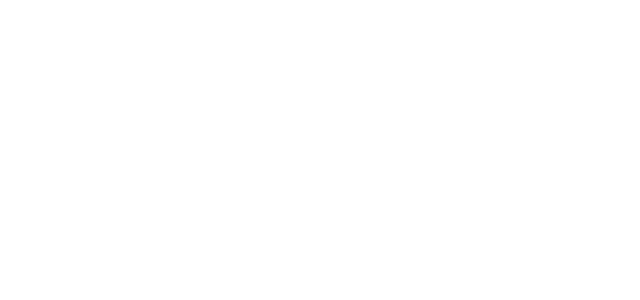
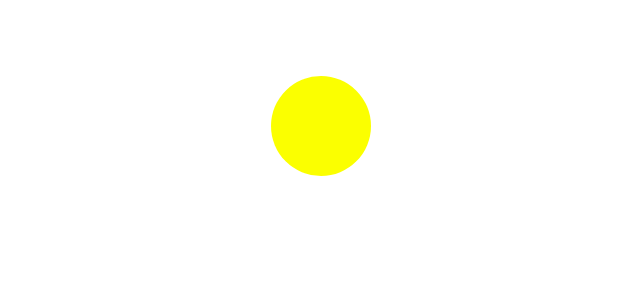
Before and after one commit to ElenaDo/cookie-house, a Vue app: page / in a window 1280 px wide. Shown: the top 300 px of the page, without its empty margins (459-1099 px from the left). Built offline with nearby package versions, Linux system fonts and the light colour scheme.

Commit message:
the sun added

```diff
--- a/src/App.vue
+++ b/src/App.vue
@@ -1,5 +1,14 @@
 <template>
   <div id="app">
+    <b-container fluid="sm">
+      <div class="house-container mx-auto">
+        <b-row align-h="end" class="mx-0">
+          <b-col cols="4">
+            <div id="sun" class="rounded-circle mt-3 mr-3"></div>
+          </b-col>
+        </b-row>
+      </div>
+    </b-container>
   </div>
 </template>
 
@@ -21,4 +30,13 @@
   color: #2c3e50;
   margin-top: 60px;
 }
+.house-container{
+  max-width: 450px;
+}
+#sun {
+  position: relative;
+  width: 100px;
+  height: 100px;
+  background-color: #fbff00;
+}
 </style>
```
